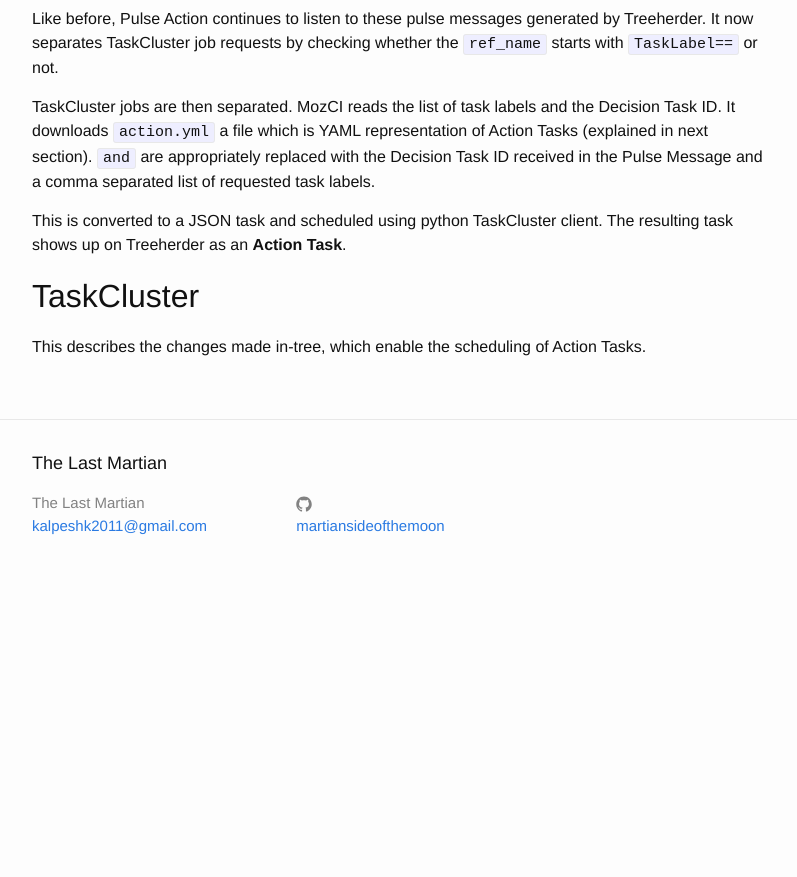
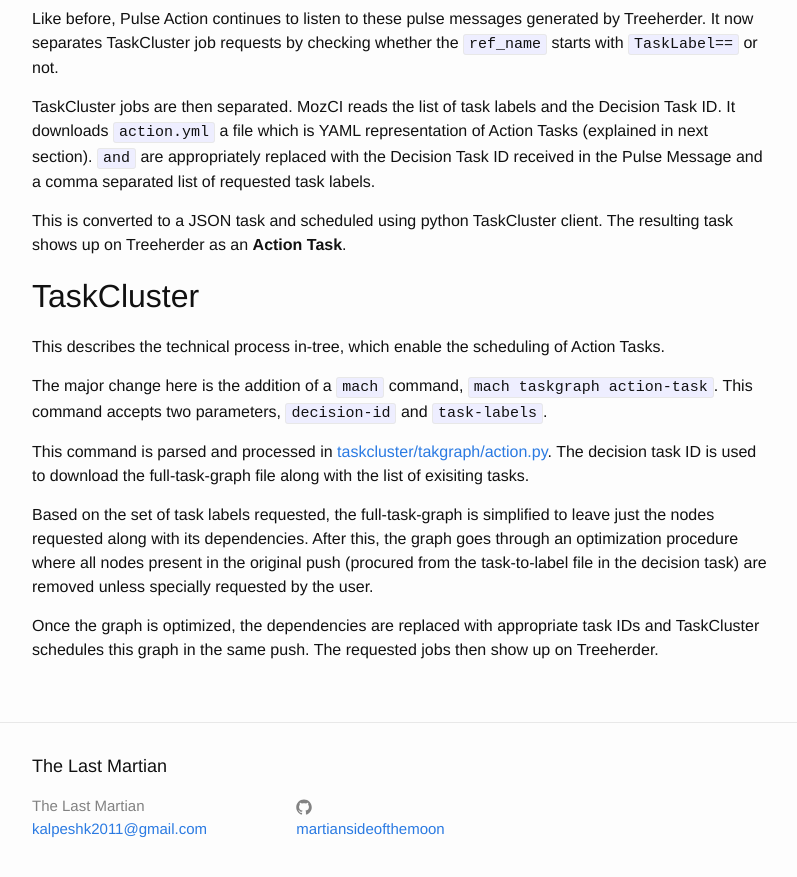
Before and after one commit to martiansideofthemoon/martiansideofthemoon.github.io, a Jekyll site: the page built from _posts/2016-07-20-how-i-added-tc-jobs.markdown, in a window 1280 px wide and 900 px high, scrolled down 1103 px. Shown: the top 877 px of the window, without its empty margins (238-1035 px from the left). Built offline with Jekyll 4.4.1, drawn with Linux system fonts in a browser that asks for light colours; before the commit the page ends 1700 px from its top, so only the background shows below that.

Commit message:
Adding details to technical blog

```diff
--- a/_posts/2016-07-20-how-i-added-tc-jobs.markdown
+++ b/_posts/2016-07-20-how-i-added-tc-jobs.markdown
@@ -33,4 +33,12 @@ This is converted to a JSON task and scheduled using python TaskCluster client.
 
 ## TaskCluster
 
-This describes the changes made in-tree, which enable the scheduling of Action Tasks.
+This describes the technical process in-tree, which enable the scheduling of Action Tasks.
+
+The major change here is the addition of a `mach` command, `mach taskgraph action-task`. This command accepts two parameters, `decision-id` and `task-labels`.
+
+This command is parsed and processed in [taskcluster/takgraph/action.py](https://dxr.mozilla.org/mozilla-central/source/taskcluster/taskgraph/action.py). The decision task ID is used to download the full-task-graph file along with the list of exisiting tasks.
+
+Based on the set of task labels requested, the full-task-graph is simplified to leave just the nodes requested along with its dependencies. After this, the graph goes through an optimization procedure where all nodes present in the original push (procured from the task-to-label file in the decision task) are removed unless specially requested by the user.
+
+Once the graph is optimized, the dependencies are replaced with appropriate task IDs and TaskCluster schedules this graph in the same push. The requested jobs then show up on Treeherder.
```
